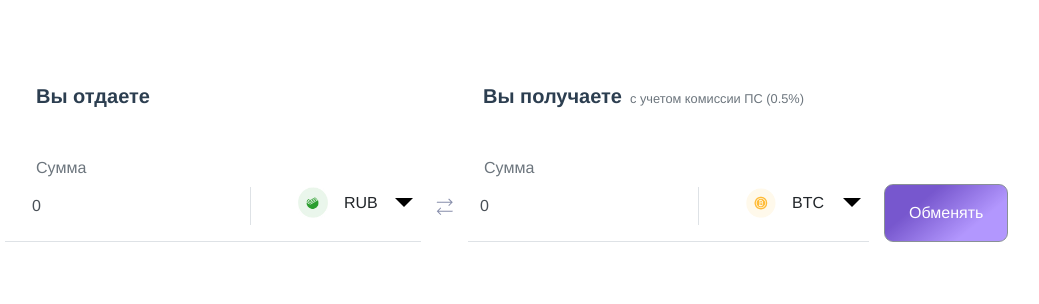
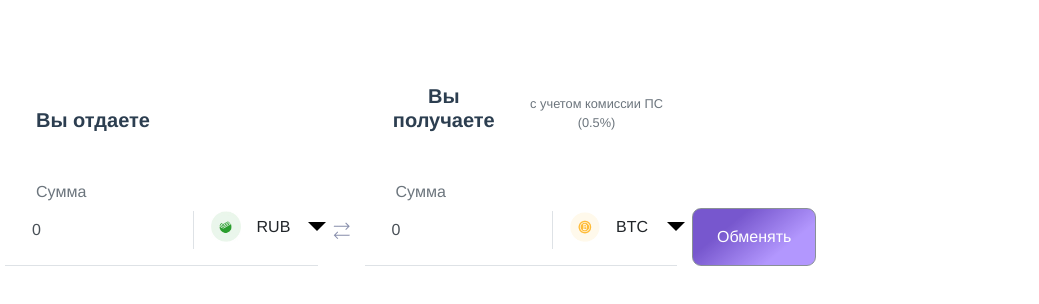
Before and after one commit to eich47/exchange, a Vue app in the folder app/app_exchange/: page / in a window 1280 px wide. Shown: the top 304 px of the page, without its empty margins (10-1049 px from the left). Built offline with nearby package versions, Linux system fonts and the light colour scheme.

Commit message:
стили: размеры ячеек

```diff
--- a/app/app_exchange/src/components/Calculator.vue
+++ b/app/app_exchange/src/components/Calculator.vue
@@ -9,7 +9,7 @@
         <b-form @submit.prevent="onSubmit" class="container-fluid">
           <div class="row align-items-end">
             <!--            блок отдает-->
-            <div class="col-auto border-bottom pr-0">
+            <div class="col-3 border-bottom pr-0">
 
               <div class="d-flex align-items-end mb-5 pl-3">
                 <h3 class="h5 font-weight-bold mb-0 mr-2">
@@ -17,8 +17,8 @@
                 </h3>
               </div>
 
-              <div class="row align-items-end">
-                <div class="col-auto">
+              <div class="row align-items-end no-gutters">
+                <div class="col-7">
                   <CalculatorPart
                     id="12345"
                     label="Сумма"
@@ -30,7 +30,7 @@
                     :selected="selectedIn"
                     @input="onInputIn"
                   /></div>
-                <div class="col-auto pb-3">
+                <div class="col-5 pb-3">
                   <CalculatorSelect
                     :options="options"
                     :selected="selectedIn"
@@ -46,7 +46,7 @@
 
 
             <!--            блок получает-->
-            <div class="col-auto border-bottom pr-0">
+            <div class="col-3 border-bottom pr-0">
 
               <div class="d-flex align-items-end mb-5">
                 <h3 class="h5 font-weight-bold mb-0 mr-2">
@@ -55,8 +55,8 @@
                 <small class="text-muted ">с учетом комиссии ПС (0.5%)</small>
               </div>
 
-              <div class="row align-items-end">
-                <div class="col-auto pl-0">
+              <div class="row align-items-end no-gutters">
+                <div class="col-7 pl-0">
                   <CalculatorPart
                     id="8768678"
                     label="Сумма"
@@ -66,7 +66,7 @@
                     labelCurrency=""
                     :disabled="true"
                   /></div>
-                <div class="col-auto pb-3"><CalculatorSelect
+                <div class="col-5 pb-3"><CalculatorSelect
                   :options="options"
                   :selected="selectedOut"
                   @onSelectCurrency="onSelectCurrencyOut"
```
